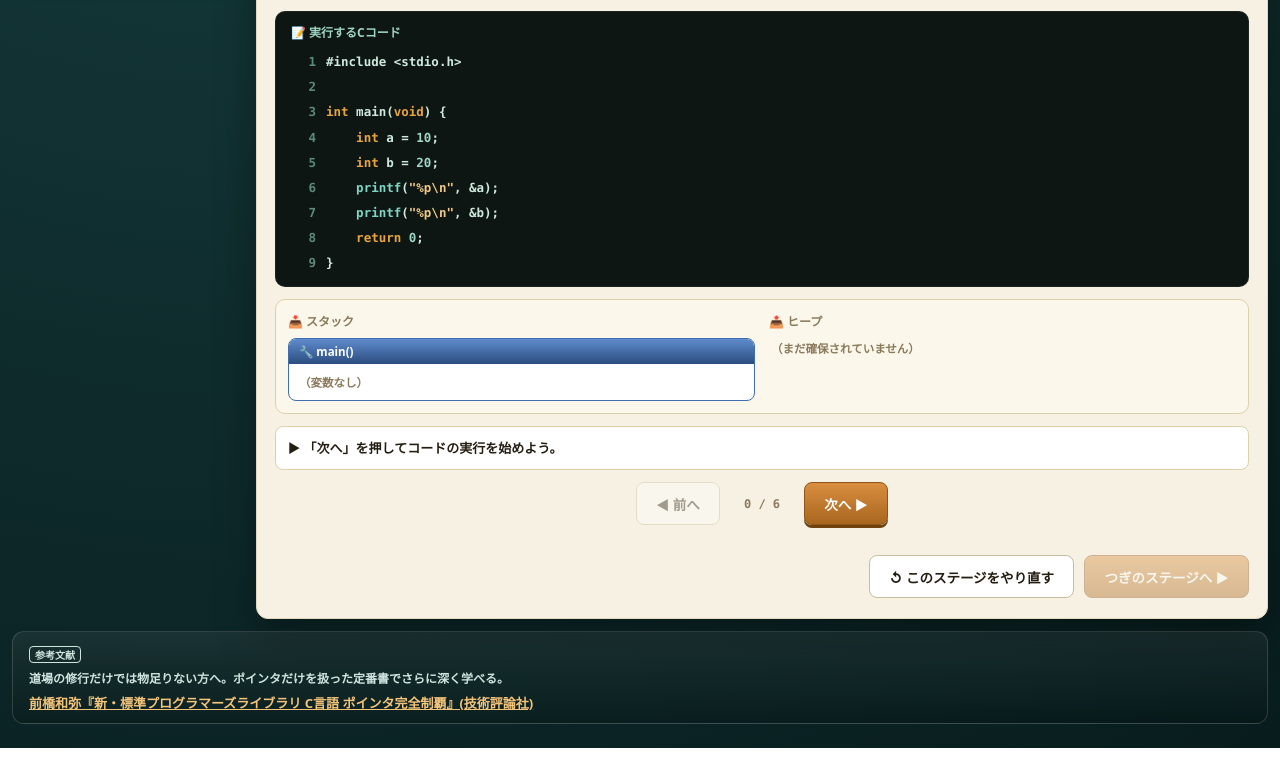
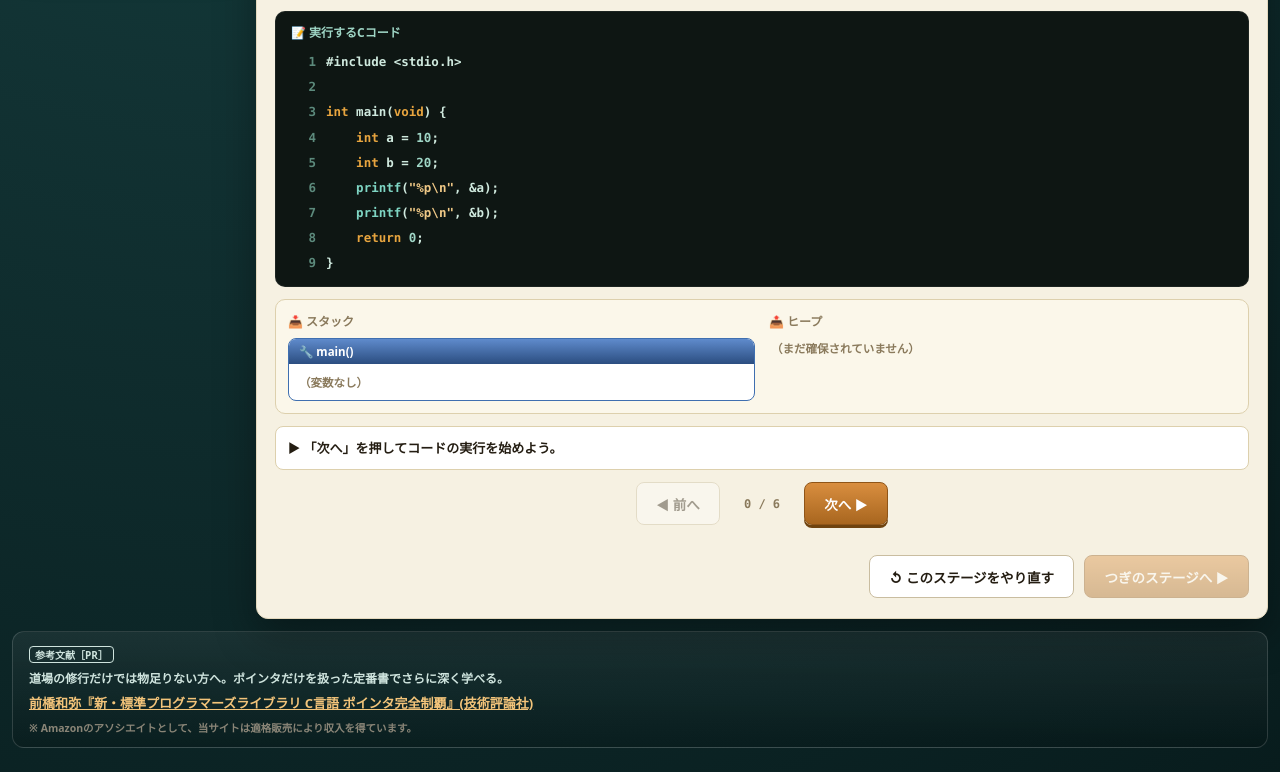
Before and after one commit to ruglerugle/c-pointer-dojo, a plain HTML site: page index.html in a window 1280 px wide. Shown: the part 643-1415 px from the top of the page. Before the commit the page ends 1391 px from the top, so only its background shows below. Drawn offline with Linux system fonts and the light colour scheme.

Commit message:
feat: 書籍カードに［PR］表記とアソシエイト明示文を追加
Amazonアソシエイト規約とステマ規制(景表法)対応。
「参考文献［PR］」ラベル+「Amazonのアソシエイトとして、当サイトは
適格販売により収入を得ています。」の明示文をカードに追加。

Co-Authored-By: Claude Fable 5 <noreply@anthropic.com>

```diff
--- a/index.html
+++ b/index.html
@@ -1243,9 +1243,10 @@ function renderBookRecommend(){
   const el = qs('#book-recommend');
   if(!el) return;
   el.innerHTML = `
-    <p class="book-recommend-label">参考文献</p>
+    <p class="book-recommend-label">参考文献［PR］</p>
     <p class="book-recommend-lead">道場の修行だけでは物足りない方へ。ポインタだけを扱った定番書でさらに深く学べる。</p>
     <a href="${BOOK_RECOMMEND.url}" target="_blank" rel="sponsored noopener">${escapeHtml(BOOK_RECOMMEND.title)}</a>
+    <p class="pr-disclosure" style="font-size:10.5px;color:#8a8577;margin:8px 0 0;font-weight:600;line-height:1.5">※ Amazonのアソシエイトとして、当サイトは適格販売により収入を得ています。</p>
   `;
 }
 
```
